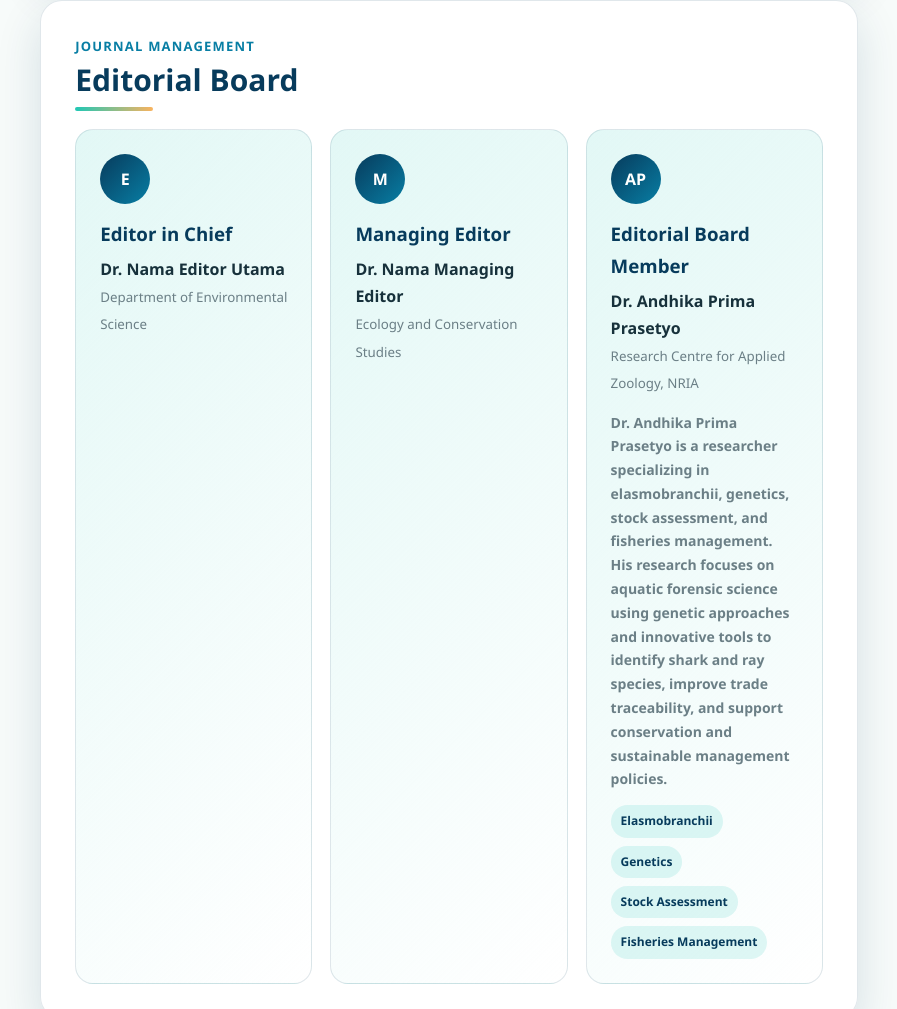
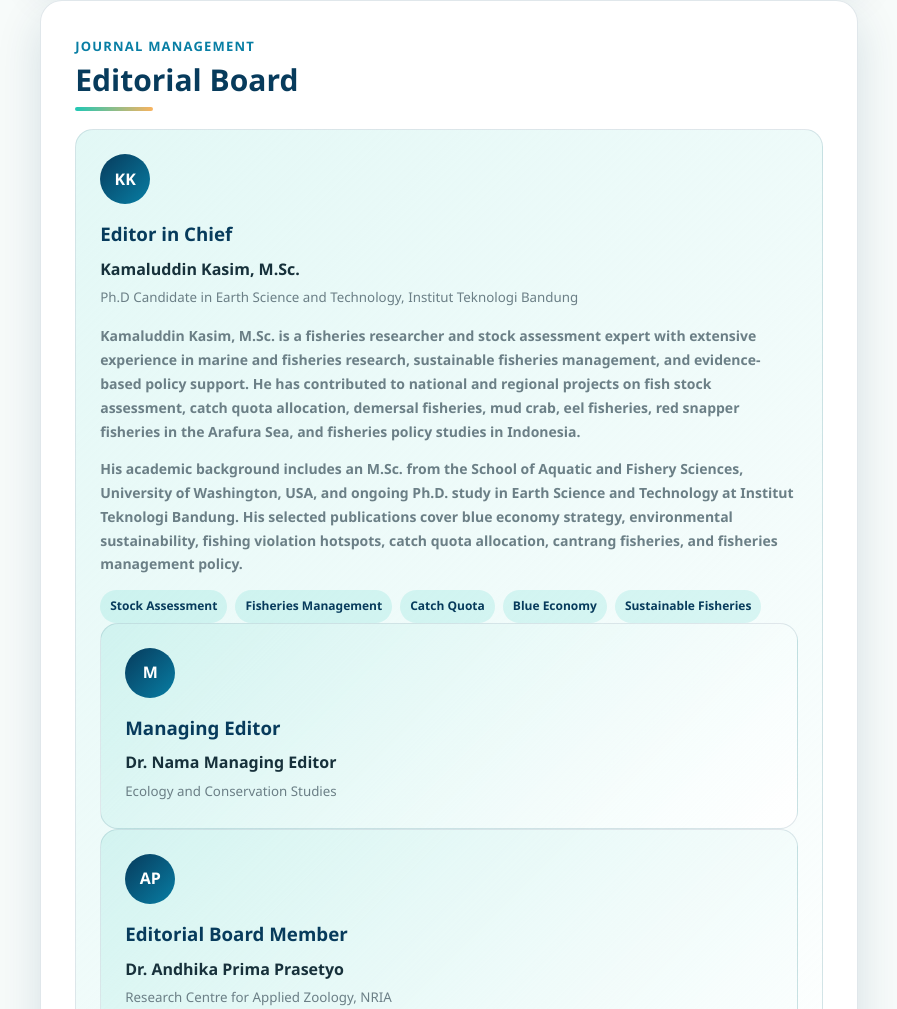
Before and after one commit to kamaluddinkasim99-maker/publisher, a plain HTML site: page index.html in a window 1280 px wide. Shown: the part 3597-4606 px from the top of the page, without its empty margins (11-908 px from the left). Drawn offline with Linux system fonts and the light colour scheme.

Commit message:
Update index.html

```diff
--- a/index.html
+++ b/index.html
@@ -315,13 +315,38 @@
           <h2>Editorial Board</h2>
         </div>
 
-        <div class="editor-grid">
-          <div class="editor-card">
-            <div class="editor-avatar">E</div>
-            <h3>Editor in Chief</h3>
-            <p>Dr. Nama Editor Utama</p>
-            <small>Department of Environmental Science</small>
-          </div>
+       <div class="editor-card">
+  <div class="editor-avatar">KK</div>
+  <h3>Editor in Chief</h3>
+  <p>Kamaluddin Kasim, M.Sc.</p>
+  <small>Ph.D Candidate in Earth Science and Technology, Institut Teknologi Bandung</small>
+
+  <p class="editor-summary">
+    Kamaluddin Kasim, M.Sc. is a fisheries researcher and stock assessment expert
+    with extensive experience in marine and fisheries research, sustainable fisheries
+    management, and evidence-based policy support. He has contributed to national
+    and regional projects on fish stock assessment, catch quota allocation, demersal
+    fisheries, mud crab, eel fisheries, red snapper fisheries in the Arafura Sea,
+    and fisheries policy studies in Indonesia.
+  </p>
+
+  <p class="editor-summary">
+    His academic background includes an M.Sc. from the School of Aquatic and
+    Fishery Sciences, University of Washington, USA, and ongoing Ph.D. study in
+    Earth Science and Technology at Institut Teknologi Bandung. His selected
+    publications cover blue economy strategy, environmental sustainability,
+    fishing violation hotspots, catch quota allocation, cantrang fisheries, and
+    fisheries management policy.
+  </p>
+
+  <div class="editor-expertise">
+    <span>Stock Assessment</span>
+    <span>Fisheries Management</span>
+    <span>Catch Quota</span>
+    <span>Blue Economy</span>
+    <span>Sustainable Fisheries</span>
+
+</div>
 
           <div class="editor-card">
             <div class="editor-avatar">M</div>
```
